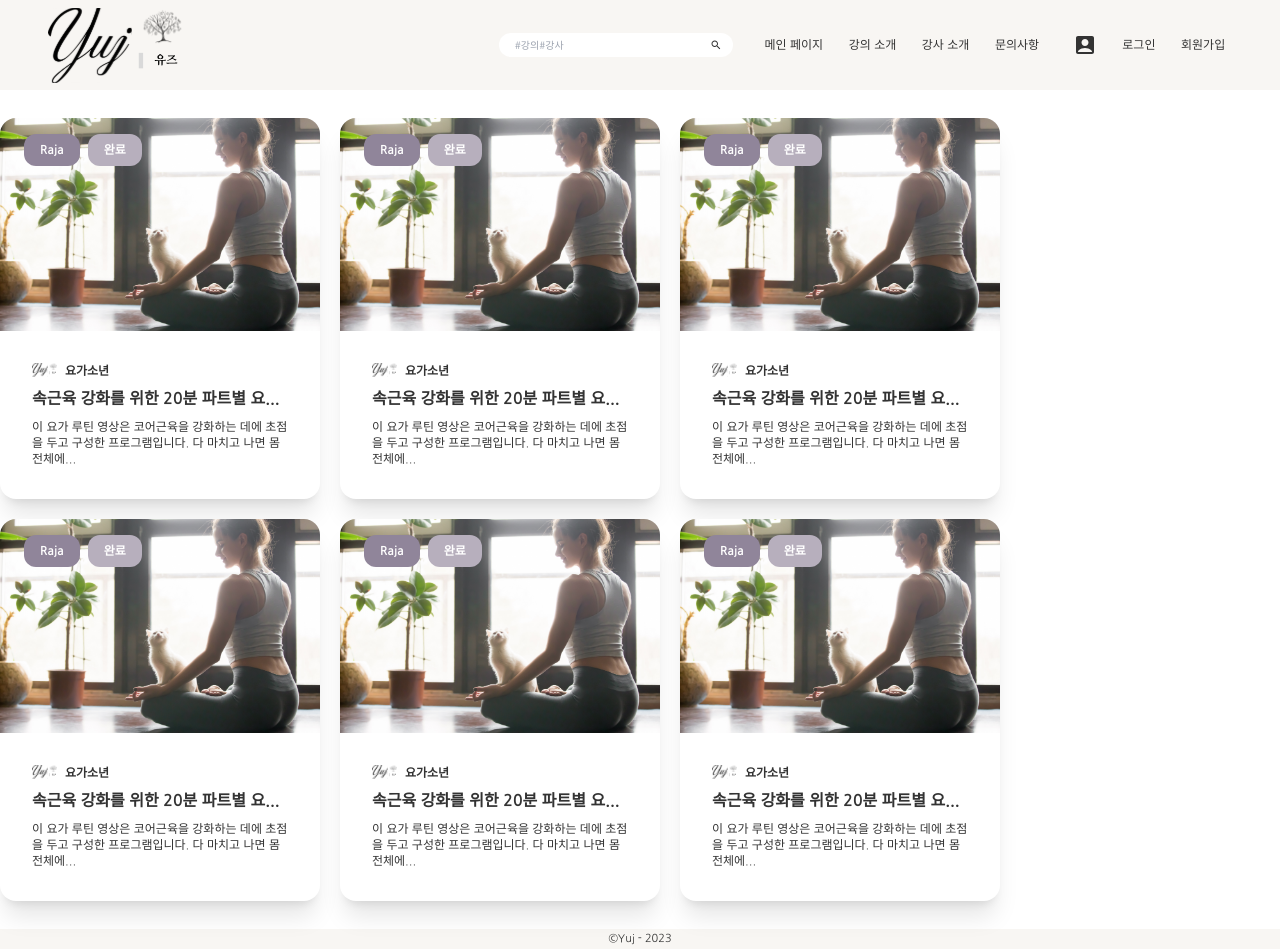
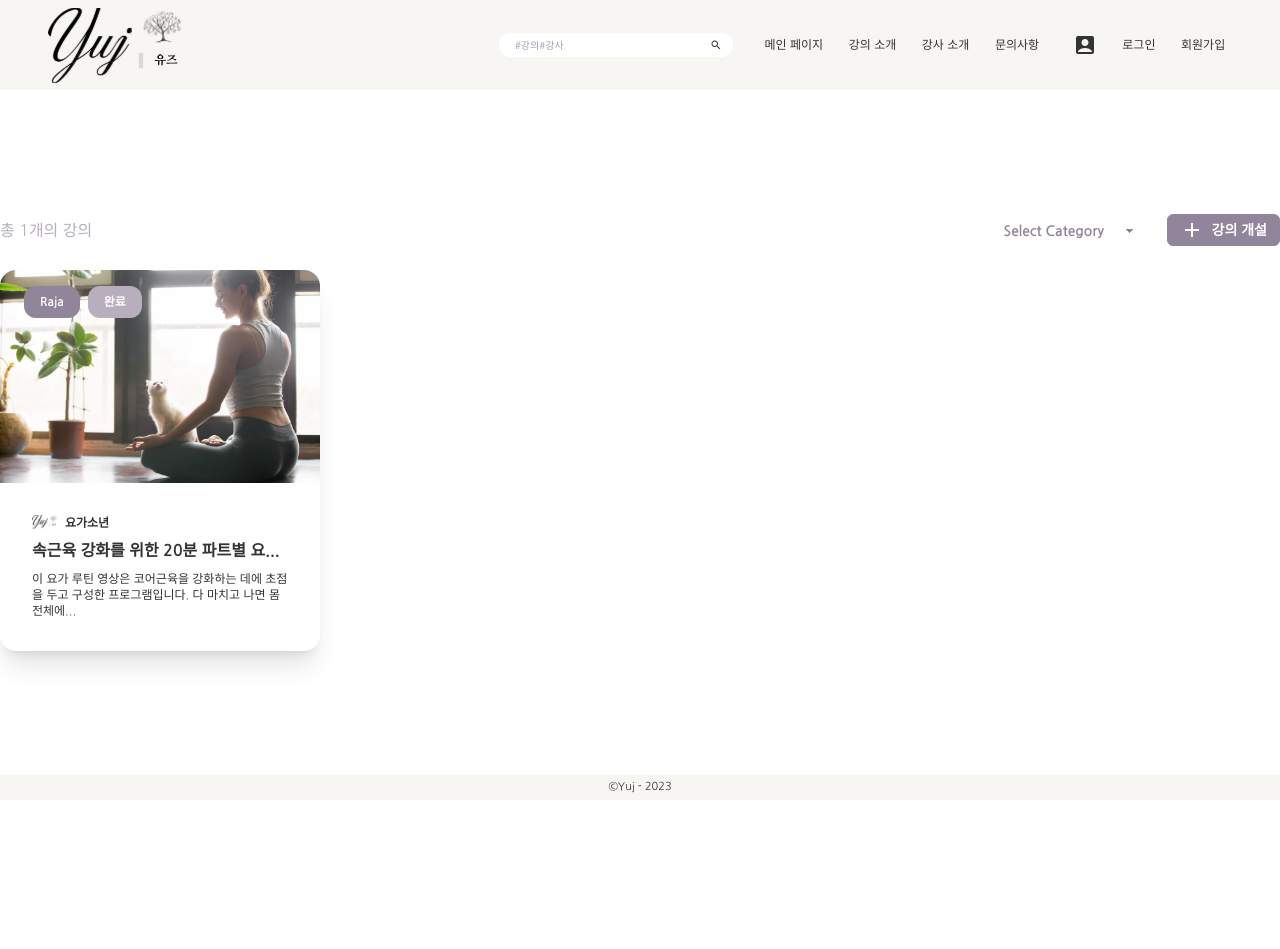
Before and after one commit to uyk1/Yuj-tmp, a React (Create React App) app in the folder yuj-tmp-app/: page / in a window 1280 px wide. After the commit the page ends 800 px from the top, so only its background shows below. Built offline with nearby package versions, Linux system fonts and the light colour scheme.

Commit message:
강의 목록 상단바 제작

```diff
--- a/yuj-tmp-app/src/components/lectureDetailSchedule/LectureDetailScheduleCard.js
+++ b/yuj-tmp-app/src/components/lectureDetailSchedule/LectureDetailScheduleCard.js
@@ -2,9 +2,9 @@ import React from 'react'
 
 const LectureDetailScheduleCard = () => {
     return (
-        <div class="card w-40 bg-secondary rounded-lg">
-            <div class="card-body p-6">
-                <h2 class="card-title text-sm font-bold">금요일</h2>
+        <div className="card w-40 bg-secondary rounded-lg">
+            <div className="card-body p-6">
+                <h2 className="card-title text-sm font-bold">금요일</h2>
                 <p className='text-sm'>13:00 - 16:00</p>
             </div>
         </div>
--- /dev/null
+++ b/yuj-tmp-app/src/components/lectureList/LectureListCategorySelectBox.js
@@ -0,0 +1,16 @@
+import React from "react";
+
+const LectureListCategorySelectBox = () => {
+  return (
+    <select className="select w-40 max-w-xs select-sm text-accent" defaultValue='0' >
+      <option value='0'>Select Category</option>
+      <option>Homer</option>
+      <option>Marge</option>
+      <option>Bart</option>
+      <option>Lisa</option>
+      <option>Maggie</option>
+    </select>
+  );
+};
+
+export default LectureListCategorySelectBox;
--- /dev/null
+++ b/yuj-tmp-app/src/components/lectureList/LectureListTopBar.js
@@ -0,0 +1,19 @@
+import React from "react";
+import LectureListCategorySelectBox from "./LectureListCategorySelectBox";
+import AddIcon from "@mui/icons-material/Add";
+
+const LectureListTopBar = () => {
+  return (
+    <div className="flex justify-between items-center">
+      <span className="text-success">총 1개의 강의</span>
+      <div className="flex items-center">
+        <LectureListCategorySelectBox />
+        <button class="btn btn-sm btn-accent w-30 ml-4 text-white rounded-md">
+          <AddIcon className="mr-2 text-white" /> 강의 개설
+        </button>
+      </div>
+    </div>
+  );
+};
+
+export default LectureListTopBar;
--- a/yuj-tmp-app/src/pages/home.js
+++ b/yuj-tmp-app/src/pages/home.js
@@ -1,21 +1,19 @@
-import React from 'react'
-import LectureItemCard from '../components/lectureItemCard/LectureItemCard';
+import React from "react";
+import LectureItemCard from "../components/lectureItemCard/LectureItemCard";
+import LectureListTopBar from "../components/lectureList/LectureListTopBar";
 
 const home = () => {
   return (
-    <div className='py-7'>
+    <div className="py-7 w-full">
       <div>
-        <div className='flex flex-wrap justify-start gap-5'>
-          <LectureItemCard className='flex-none p-3'/>
-          <LectureItemCard className='flex-none' />
-          <LectureItemCard className='flex-none' />
-          <LectureItemCard className='flex-none' />
-          <LectureItemCard className='flex-none' />
-          <LectureItemCard className='flex-none' />
+        <LectureListTopBar />
+        <br />
+        <div className="flex flex-wrap justify-start gap-5">
+          <LectureItemCard className="flex-none" />
         </div>
       </div>
     </div>
-  )
-}
+  );
+};
 
 export default home;
--- a/yuj-tmp-app/src/pages/login.js
+++ b/yuj-tmp-app/src/pages/login.js
@@ -1,7 +1,7 @@
 import React from 'react'
 import LectureDetailCarousel from '../components/lectureDetailCarousel/LectureDetailCarousel';
 import LectureDetailInfoBox from '../components/lectureDetailInfoBox/LectureDetailInfoBox';
-import LectureDetailSchedule from './../components/lectureDetailScheduleCard/LectureDetailSchedule';
+import LectureDetailSchedule from '../components/lectureDetailSchedule/LectureDetailSchedule';
 
 const login = () => {
   return (
```
